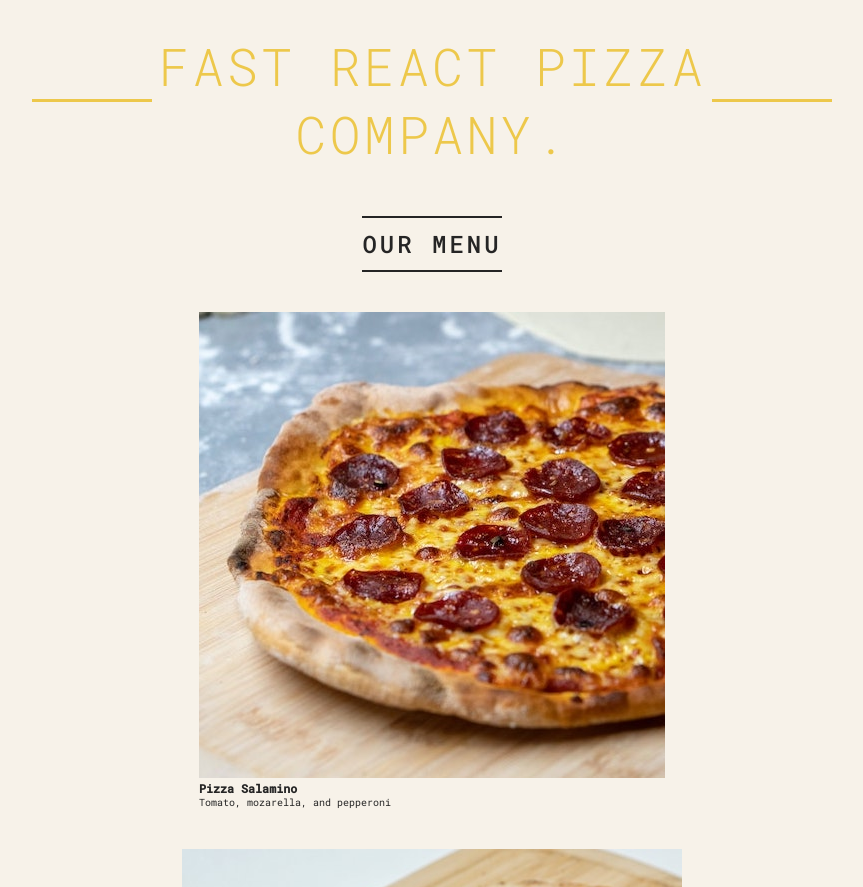
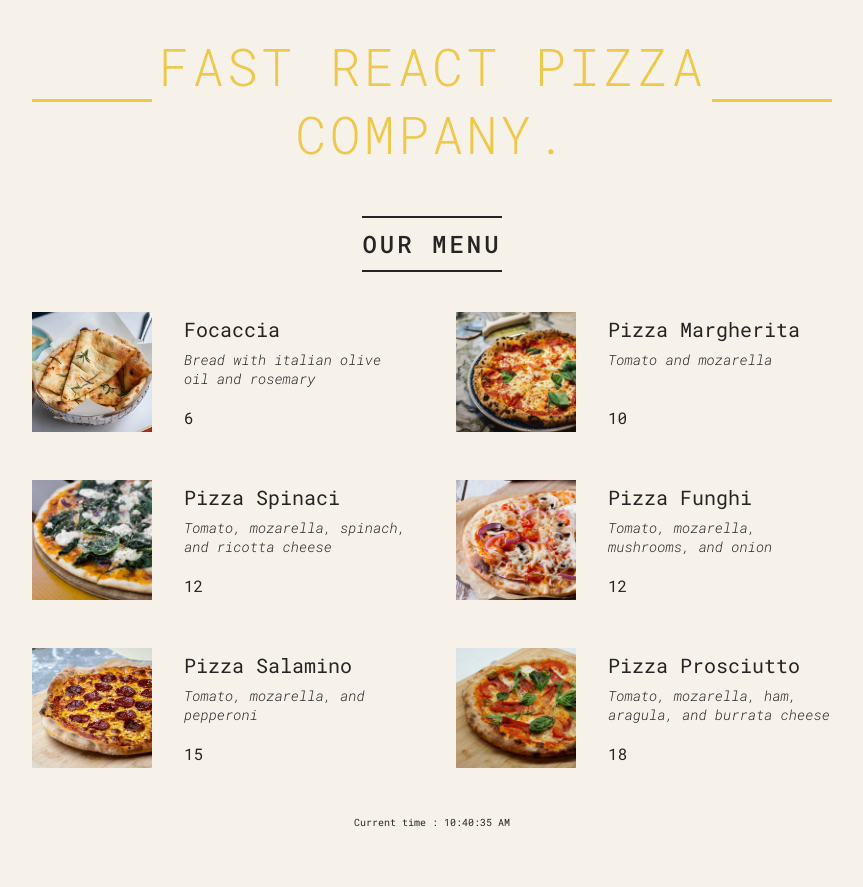
Before and after one commit to AjaxMhdy-17/react-basics, a React (Vite) app: page / in a window 1280 px wide. Shown: the top 887 px of the page, without its empty margins (208-1071 px from the left). Built offline with nearby package versions, Linux system fonts and the light colour scheme.

Commit message:
logic inside component

```diff
--- a/src/App.jsx
+++ b/src/App.jsx
@@ -69,47 +69,58 @@ function Footer() {
   const hour = new Date().getHours();
   const openHour = 12;
   const closeHour = 22;
-
-  if (hour >= openHour && hour <= closeHour) {
-    console.log("We Are Currently Open");
-  } else {
-    console.log("Not Opened");
-  }
+  const isOpen = hour >= openHour && hour <= closeHour;
+  // let status = isOpen ? "We Are Currently Open" : "Not Open";
+  let status = isOpen && (
+    <div className="order">
+      <p>
+        We Are Open Till {closeHour}:00 , Come visite us or Order Online
+      </p>
+      <p><button className="btn">Order</button></p>
+    </div>
+  );
 
   return (
-    <footer>{new Date().toLocaleTimeString()} We Are Currenly Open</footer>
+    <footer>
+      Current time : {new Date().toLocaleTimeString()} {status}
+    </footer>
   );
 }
 
 function Menu() {
+
+
+  // const pizzaData = [] ;
+  // const pizzaData = [] ;
+  const numPizzas = pizzaData.length ;
+
   return (
     <main className="menu">
       <h2>Our Menu</h2>
-      <Pizza
-        src="pizzas/salamino.jpg"
-        name="Pizza Salamino"
-        ingredients="Tomato, mozarella, and pepperoni"
-        price="15"
-      />
-      <Pizza
-        src="pizzas/prosciutto.jpg"
-        name="Pizza Prosciutto"
-        ingredients="Tomato, mozarella, ham, aragula, and burrata cheese"
-        price="18"
-      />
+      <ul className="pizzas">
+        {numPizzas > 0 && pizzaData.map((pizza) => (
+          <Pizza
+            src={pizza.photoName}
+            name={pizza.name}
+            ingredients={pizza.ingredients}
+            price={pizza.price}
+          />
+        ))}
+      </ul>
     </main>
   );
 }
 
 function Pizza(props) {
-  console.log(props);
-
   return (
-    <div>
+    <li className="pizza">
       <img src={props.src} alt={props.name} />
-      <h3>{props.name}</h3>
-      <p>{props.ingredients}</p>
-    </div>
+      <div>
+        <h3>{props.name}</h3>
+        <p>{props.ingredients}</p>
+        <span>{props.price}</span>
+      </div>
+    </li>
   );
 }
 
```
